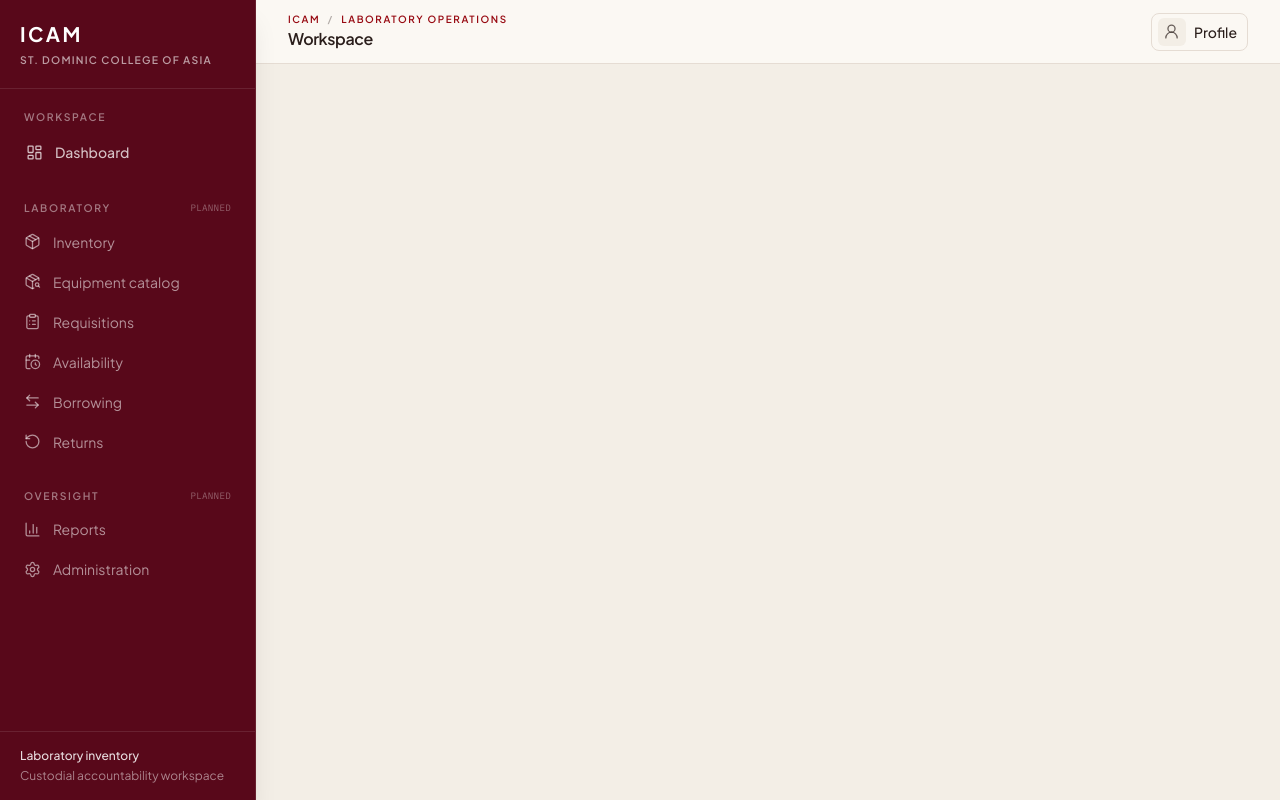
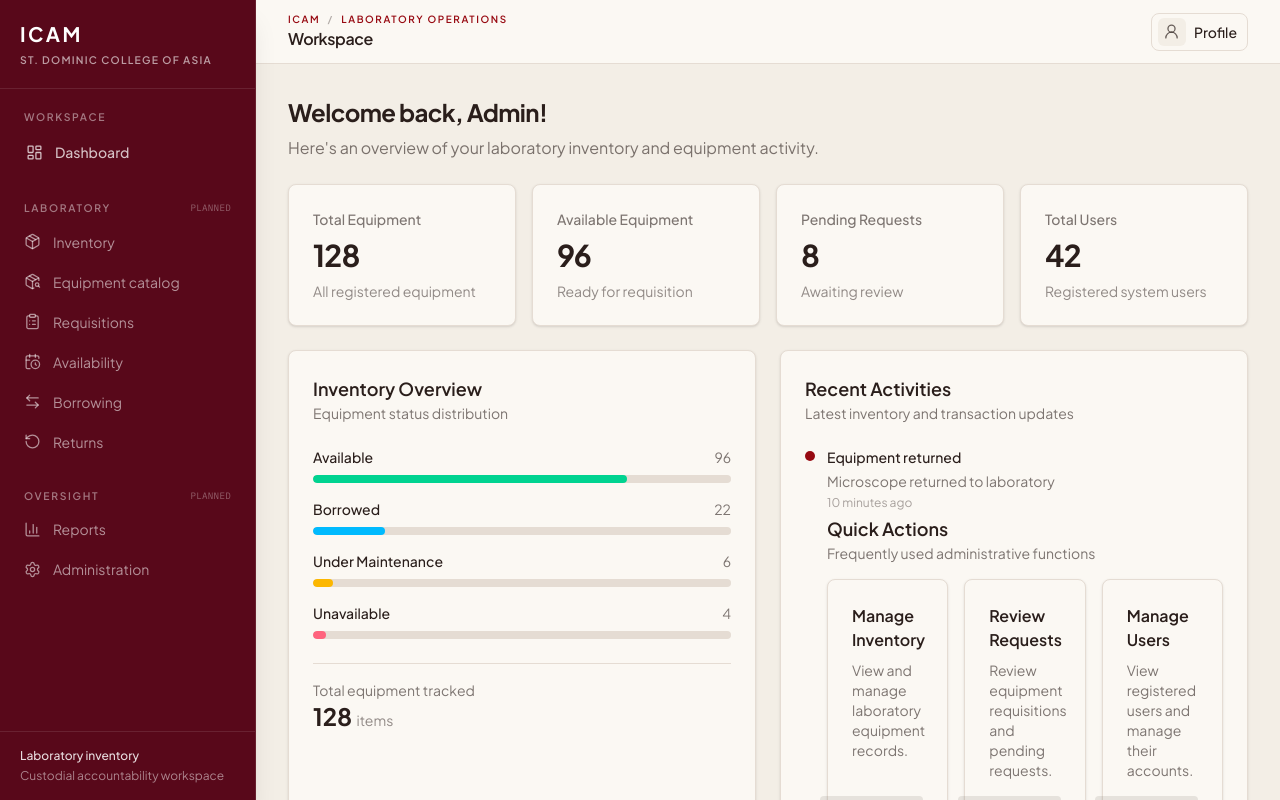
Before and after one commit to PaulLarKaizen/icam, a Nuxt app: page /admin in a window 1280 px wide. Shown: the top 800 px of the page. Built offline with nearby package versions, Linux system fonts and the light colour scheme.

Commit message:
build admin dashboard structure

```diff
--- /dev/null
+++ b/app/pages/admin/index.vue
@@ -0,0 +1,262 @@
+
+<script setup lang="ts">
+definePageMeta({
+  layout: 'default',
+  title: 'Admin Dashboard',
+})
+
+useSeoMeta({
+  title: 'Admin Dashboard | ICAM',
+  description: 'Administrator dashboard for ICAM Laboratory Inventory Management System.',
+})
+
+const summaryCards = [
+  {
+    title: 'Total Equipment',
+    value: '128',
+    description: 'All registered equipment',
+  },
+  {
+    title: 'Available Equipment',
+    value: '96',
+    description: 'Ready for requisition',
+  },
+  {
+    title: 'Pending Requests',
+    value: '8',
+    description: 'Awaiting review',
+  },
+  {
+    title: 'Total Users',
+    value: '42',
+    description: 'Registered system users',
+  },
+]
+
+const inventoryOverview = [
+  {
+    label: 'Available',
+    count: 96,
+    color: 'bg-success',
+  },
+  {
+    label: 'Borrowed',
+    count: 22,
+    color: 'bg-info',
+  },
+  {
+    label: 'Under Maintenance',
+    count: 6,
+    color: 'bg-warning',
+  },
+  {
+    label: 'Unavailable',
+    count: 4,
+    color: 'bg-error',
+  },
+]
+
+const recentActivities = [
+  {
+    title: 'Equipment returned',
+    description: 'Microscope returned to laboratory',
+    time: '10 minutes ago',
+    type: 'return',
+  },
+  {
+    title: 'New requisition submitted',
+    description: 'A faculty member submitted an equipment request',
+    time: '30 minutes ago',
+    type: 'request',
+  },
+  {
+    title: 'Equipment added',
+    description: 'New laboratory equipment added to inventory',
+    time: '1 hour ago',
+    type: 'inventory',
+  },
+  {
+    title: 'Equipment borrowed',
+    description: 'Laboratory equipment issued for use',
+    time: '2 hours ago',
+    type: 'borrow',
+  },
+]
+
+const quickActions = [
+  {
+    title: 'Manage Inventory',
+    description: 'View and manage laboratory equipment records.',
+  },
+  {
+    title: 'Review Requests',
+    description: 'Review equipment requisitions and pending requests.',
+  },
+  {
+    title: 'Manage Users',
+    description: 'View registered users and manage their accounts.',
+  },
+]
+
+</script>
+
+<template>
+  <div class="space-y-6">
+    <!-- Welcome Section -->
+    <section class="space-y-2">
+      <h1 class="text-2xl font-bold tracking-tight">
+        Welcome back, Admin!
+      </h1>
+
+      <p class="text-base-content/60">
+        Here's an overview of your laboratory inventory and equipment activity.
+      </p>
+    </section>
+
+    <!-- Summary Cards -->
+    <section class="grid grid-cols-1 gap-4 sm:grid-cols-2 xl:grid-cols-4">
+      <div
+        v-for="card in summaryCards"
+        :key="card.title"
+        class="card border border-base-300 bg-base-100 shadow-sm"
+      >
+        <div class="card-body gap-2">
+          <h2 class="text-sm font-medium text-base-content/60">
+            {{ card.title }}
+          </h2>
+
+          <p class="text-3xl font-bold tracking-tight">
+            {{ card.value }}
+          </p>
+
+          <p class="text-sm text-base-content/50">
+            {{ card.description }}
+          </p>
+        </div>
+      </div>
+    </section>
+
+    <!-- Inventory Overview & Recent Activities -->
+    <section class="grid grid-cols-1 gap-6 xl:grid-cols-2">
+      <!-- Inventory Overview -->
+      <div class="card border border-base-300 bg-base-100 shadow-sm">
+        <div class="card-body space-y-4">
+          <div>
+            <h2 class="card-title text-lg">
+              Inventory Overview
+            </h2>
+            <p class="text-sm text-base-content/60">
+              Equipment status distribution
+            </p>
+          </div>
+
+          <div class="space-y-4">
+            <div
+              v-for="item in inventoryOverview"
+              :key="item.label"
+              class="space-y-2"
+            >
+              <div class="flex items-center justify-between text-sm">
+                <span class="font-medium">{{ item.label }}</span>
+                <span class="text-base-content/60">{{ item.count }}</span>
+              </div>
+
+              <div class="h-2 w-full overflow-hidden rounded-full bg-base-300">
+                <div
+                  :class="item.color"
+                  class="h-full rounded-full"
+                  :style="{ width: `${(item.count / 128) * 100}%` }"
+                />
+              </div>
+            </div>
+          </div>
+
+          <div class="border-t border-base-300 pt-4">
+            <p class="text-sm text-base-content/60">
+              Total equipment tracked
+            </p>
+            <p class="text-2xl font-bold">
+              128 <span class="text-sm font-normal text-base-content/50">items</span>
+            </p>
+          </div>
+        </div>
+      </div>
+
+      <!-- Recent Activities -->
+      <div class="card border border-base-300 bg-base-100 shadow-sm">
+        <div class="card-body space-y-4">
+          <div>
+            <h2 class="card-title text-lg">
+              Recent Activities
+            </h2>
+            <p class="text-sm text-base-content/60">
+              Latest inventory and transaction updates
+            </p>
+          </div>
+
+          <div class="space-y-4">
+            <div
+              v-for="activity in recentActivities"
+              :key="activity.title"
+              class="flex items-start gap-3 border-b border-base-300 pb-4 last:border-0 last:pb-0"
+            >
+              <div class="mt-1 h-2.5 w-2.5 shrink-0 rounded-full bg-primary" />
+
+              <div class="min-w-0 flex-1 space-y-1">
+                <p class="text-sm font-medium">
+                  {{ activity.title }}
+                </p>
+
+                <p class="text-sm text-base-content/60">
+                  {{ activity.description }}
+                </p>
+
+                <p class="text-xs text-base-content/40">
+                  {{ activity.time }}
+                </p>
+<!-- Quick Actions -->
+<section class="space-y-4">
+  <div>
+    <h2 class="text-lg font-semibold">
+      Quick Actions
+    </h2>
+    <p class="text-sm text-base-content/60">
+      Frequently used administrative functions
+    </p>
+  </div>
+
+  <div class="grid grid-cols-1 gap-4 md:grid-cols-3">
+    <div
+      v-for="action in quickActions"
+      :key="action.title"
+      class="card border border-base-300 bg-base-100 shadow-sm"
+    >
+      <div class="card-body gap-2">
+        <h3 class="card-title text-base">
+          {{ action.title }}
+        </h3>
+
+        <p class="text-sm text-base-content/60">
+          {{ action.description }}
+        </p>
+
+        <div class="card-actions justify-end mt-2">
+          <button
+            class="btn btn-sm btn-outline"
+            disabled
+          >
+            Coming soon
+          </button>
+        </div>
+      </div>
+    </div>
+  </div>
+</section>
+              </div>
+            </div>
+          </div>
+        </div>
+      </div>
+    </section>
+  </div>
+</template>
```
